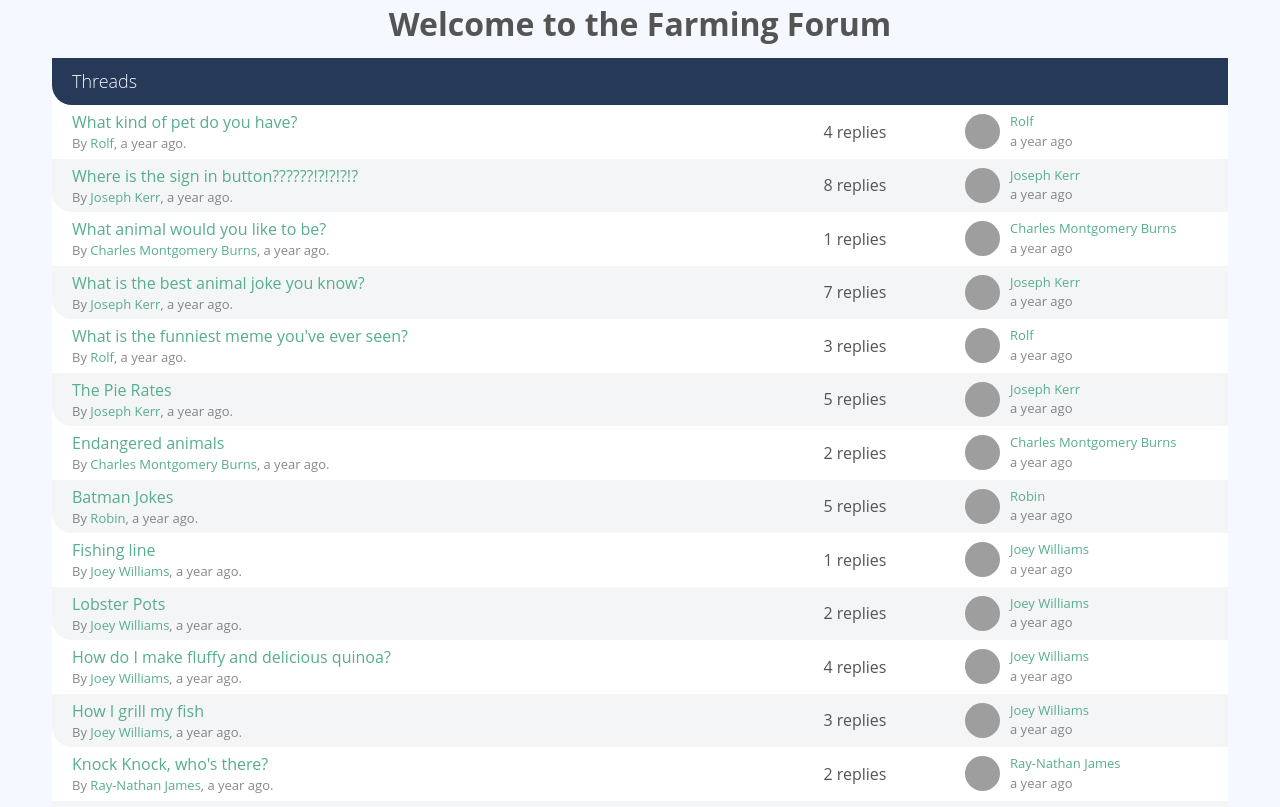
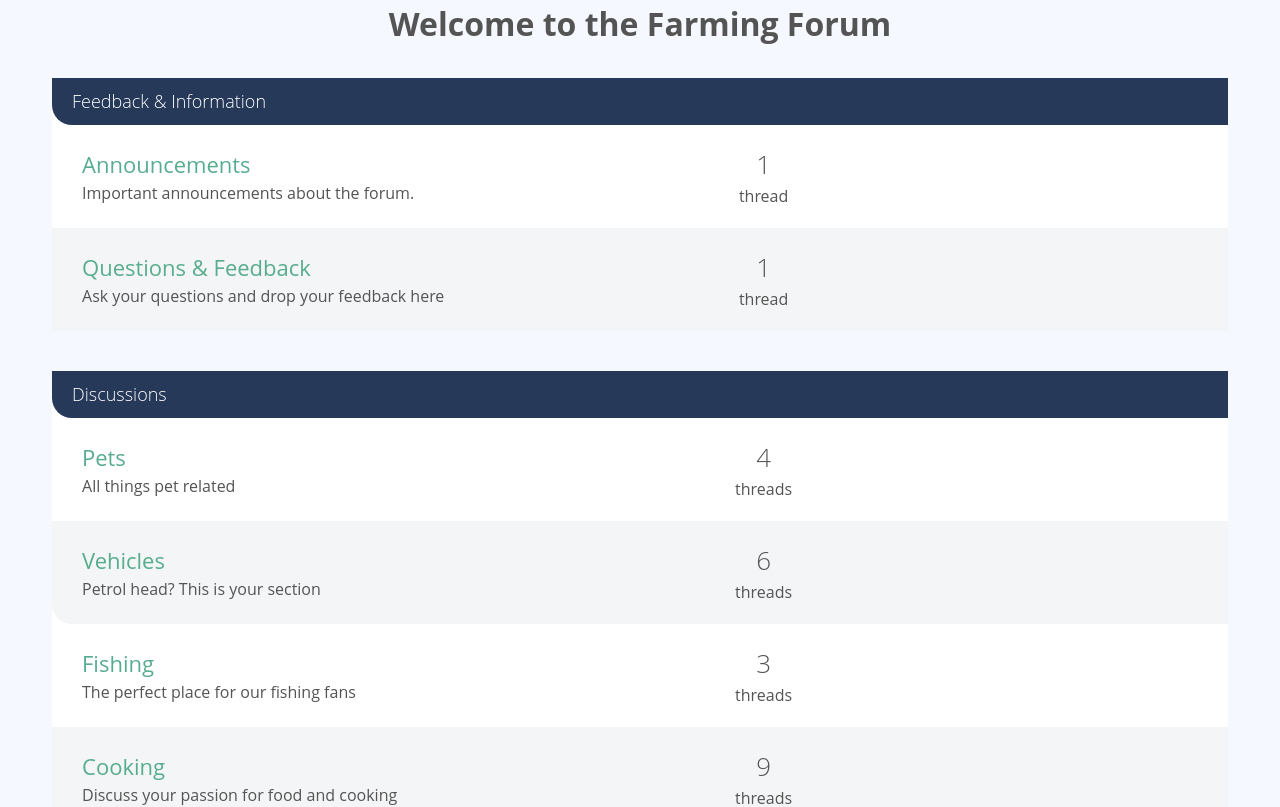
Before and after one commit to scorpaust/farming-forum, a Vue app: page / in a window 1280 px wide. Shown: the top 807 px of the page. Built offline with nearby package versions, Linux system fonts and the light colour scheme; grey boxes are pictures that could not be loaded.

Commit message:
Forums
Configuration of respective categories/collections.

```diff
--- a/src/components/AppDate.vue
+++ b/src/components/AppDate.vue
@@ -1,6 +1,6 @@
 <template>
-	<span :title="humanFriendlyDate()">
-		{{ diffForHumans() }}
+	<span :title="humanFriendlyDate">
+		{{ diffForHumans }}
 	</span>
 </template>
 
@@ -8,27 +8,27 @@
 	import dayjs from "dayjs";
 	import relativeTime from "dayjs/plugin/relativeTime";
 	import localizedDate from "dayjs/plugin/localizedFormat";
-
 	dayjs.extend(relativeTime);
 	dayjs.extend(localizedDate);
-
 	export default {
 		props: {
 			timestamp: {
 				required: true,
-				type: Number,
+				type: [Number, Object],
 			},
 		},
-		methods: {
+		computed: {
+			normalizedTimestamp() {
+				return this.timestamp?.seconds || this.timestamp;
+			},
 			diffForHumans() {
-				return dayjs.unix(this.timestamp).fromNow();
+				return dayjs.unix(this.normalizedTimestamp).fromNow();
 			},
 			humanFriendlyDate() {
-				return dayjs.unix(this.timestamp).format("llll");
+				return dayjs.unix(this.normalizedTimestamp).format("llll");
 			},
 		},
 	};
 </script>
-
-<style>
+<style scoped>
 </style>
--- /dev/null
+++ b/src/components/CategoryList.vue
@@ -0,0 +1,36 @@
+<template>
+	<forum-list
+		v-for="category in categories"
+		:key="category.id"
+		:forums="getForumsForCategory(category)"
+		:title="category.name"
+		:category-id="category.id"
+	/>
+</template>
+
+<script>
+	import ForumList from "@/components/ForumList";
+	import sourceData from "@/data.json";
+
+	export default {
+		props: {
+			categories: {
+				required: true,
+				type: Array,
+			},
+		},
+		components: {
+			ForumList,
+		},
+		methods: {
+			getForumsForCategory(category) {
+				return sourceData.forums.filter(
+					(forum) => forum.categoryId === category.id
+				);
+			},
+		},
+	};
+</script>
+
+<style>
+</style>
--- /dev/null
+++ b/src/components/ForumList.vue
@@ -0,0 +1,66 @@
+<template>
+	<div class="col-full">
+		<div class="forum-list">
+			<h2 class="list-title">
+				<router-link
+					v-if="categoryId"
+					:to="{ name: 'Category', params: { id: categoryId } }"
+					>{{ title }}</router-link
+				>
+				<span v-else>{{ title }}</span>
+			</h2>
+
+			<div class="forum-listing" v-for="forum in forums" :key="forum.id">
+				<div class="forum-details">
+					<router-link
+						:to="{ name: 'Forum', params: { id: forum.id } }"
+						class="text-xlarge"
+					>
+						{{ forum.name }}
+					</router-link>
+					<p>{{ forum.description }}</p>
+				</div>
+
+				<div class="threads-count">
+					<p>
+						<span class="count">{{ forum.threads?.length }}</span>
+						{{ forumThreadsWord(forum) }}
+					</p>
+				</div>
+
+				<div class="last-thread"></div>
+			</div>
+		</div>
+	</div>
+</template>
+
+<script>
+	export default {
+		props: {
+			forums: {
+				required: true,
+				type: Array,
+			},
+			title: {
+				type: String,
+				default: "Forums",
+			},
+			categoryId: {
+				required: false,
+				type: String,
+			},
+		},
+		methods: {
+			forumThreadsWord(forum) {
+				if (forum.threads?.length) {
+					return forum.threads.length > 1 ? "threads" : "thread";
+				} else {
+					return "no threads";
+				}
+			},
+		},
+	};
+</script>
+
+<style scoped>
+</style>
--- a/src/components/PostList.vue
+++ b/src/components/PostList.vue
@@ -31,7 +31,6 @@
 
 <script>
 	import sourceData from "@/data.json";
-	import AppDate from "@/components/AppDate";
 
 	export default {
 		props: {
@@ -39,9 +38,6 @@
 				required: true,
 				type: Array,
 			},
-		},
-		components: {
-			AppDate,
 		},
 		data() {
 			return {
--- a/src/components/ThreadList.vue
+++ b/src/components/ThreadList.vue
@@ -37,7 +37,6 @@
 </template>
 <script>
 	import sourceData from "@/data.json";
-	import AppDate from "@/components/AppDate";
 
 	export default {
 		props: {
@@ -45,9 +44,6 @@
 				type: Array,
 				required: true,
 			},
-		},
-		components: {
-			AppDate,
 		},
 		data() {
 			return {
--- a/src/main.js
+++ b/src/main.js
@@ -1,8 +1,22 @@
 import App from './App.vue'
+import AppDate from '@/components/AppDate.vue'
 import { createApp } from 'vue'
 import router from '@/router'
 
 const forumApp = createApp(App)
+forumApp.use(router)
 
-forumApp.use(router)
+const requireComponent = require.context('./components', true, /App[A-Z]\w+\.(vue|js)$/)
+requireComponent.keys().forEach(function (fileName) {
+  let baseComponentConfig = requireComponent(fileName)
+  baseComponentConfig = baseComponentConfig.default || baseComponentConfig
+  const baseComponentName = baseComponentConfig.name || (
+    fileName
+      .replace(/^.+\//, '')
+      .replace(/\.\w+$/, '')
+  )
+  forumApp.component(baseComponentName, baseComponentConfig)
+})
+
+
 forumApp.mount('#app')
--- /dev/null
+++ b/src/pages/Category.vue
@@ -0,0 +1,39 @@
+<template>
+	<h1>{{ category.name }}</h1>
+	<forum-list
+		:title="category.name"
+		:forums="getForumsForCategory(category)"
+	></forum-list>
+</template>
+
+<script>
+	import ForumList from "@/components/ForumList";
+	import sourceData from "@/data.json";
+
+	export default {
+		props: {
+			id: {
+				required: true,
+				type: String,
+			},
+		},
+		components: {
+			ForumList,
+		},
+		computed: {
+			category() {
+				return sourceData.categories.find((category) => category.id === this.id);
+			},
+		},
+		methods: {
+			getForumsForCategory(category) {
+				return sourceData.forums.filter(
+					(forum) => forum.categoryId === category.id
+				);
+			},
+		},
+	};
+</script>
+
+<style>
+</style>
--- /dev/null
+++ b/src/pages/Forum.vue
@@ -0,0 +1,40 @@
+<template>
+	<div class="col-full push-top">
+		<div class="forum-header">
+			<div class="forum-details">
+				<h1>{{ forum.name }}</h1>
+				<p class="text-lead">{{ forum.description }}</p>
+			</div>
+			<a href="new-thread.html" class="btn-green btn-small">Start a thread</a>
+		</div>
+	</div>
+
+	<div class="col-full push-top">
+		<ThreadList :threads="threads" />
+	</div>
+</template>
+
+<script>
+	import ThreadList from "@/components/ThreadList";
+	import sourceData from "@/data.json";
+	export default {
+		components: { ThreadList },
+		props: {
+			id: {
+				required: true,
+				type: String,
+			},
+		},
+		computed: {
+			forum() {
+				return sourceData.forums.find((forum) => forum.id === this.id);
+			},
+			threads() {
+				return sourceData.threads.filter((thread) => thread.forumId === this.id);
+			},
+		},
+	};
+</script>
+
+<style scoped>
+</style>
--- a/src/pages/Home.vue
+++ b/src/pages/Home.vue
@@ -1,18 +1,18 @@
 <template>
 	<h1>Welcome to the Farming Forum</h1>
-	<thread-list :threads="threads" />
+	<category-list :categories="categories" />
 </template>
 
 <script>
-	import ThreadList from "@/components/ThreadList";
+	import CategoryList from "@/components/CategoryList";
 	import sourceData from "@/data.json";
 	export default {
 		components: {
-			ThreadList,
+			CategoryList,
 		},
 		data() {
 			return {
-				threads: sourceData.threads,
+				categories: sourceData.categories,
 			};
 		},
 	};
--- a/src/router/index.js
+++ b/src/router/index.js
@@ -1,5 +1,7 @@
 import { createRouter, createWebHistory } from 'vue-router'
 
+import Category from '@/pages/Category'
+import Forum from '@/pages/Forum'
 import PageHome from '@/pages/Home'
 import PageNotFound from '@/pages/NotFound'
 import PageThreadShow from '@/pages/ThreadShow'
@@ -21,6 +23,8 @@
       query: to.query, hash: to.hash})
     }
   }},
+  { path: '/forum/:id', name: 'Forum', component: Forum, props: true },
+  { path: '/category/:id', name: 'Category', component: Category, props: true },
   { path: '/:pathMatch(.*)*', name: 'NotFound', component: PageNotFound },
 ]
 
```
